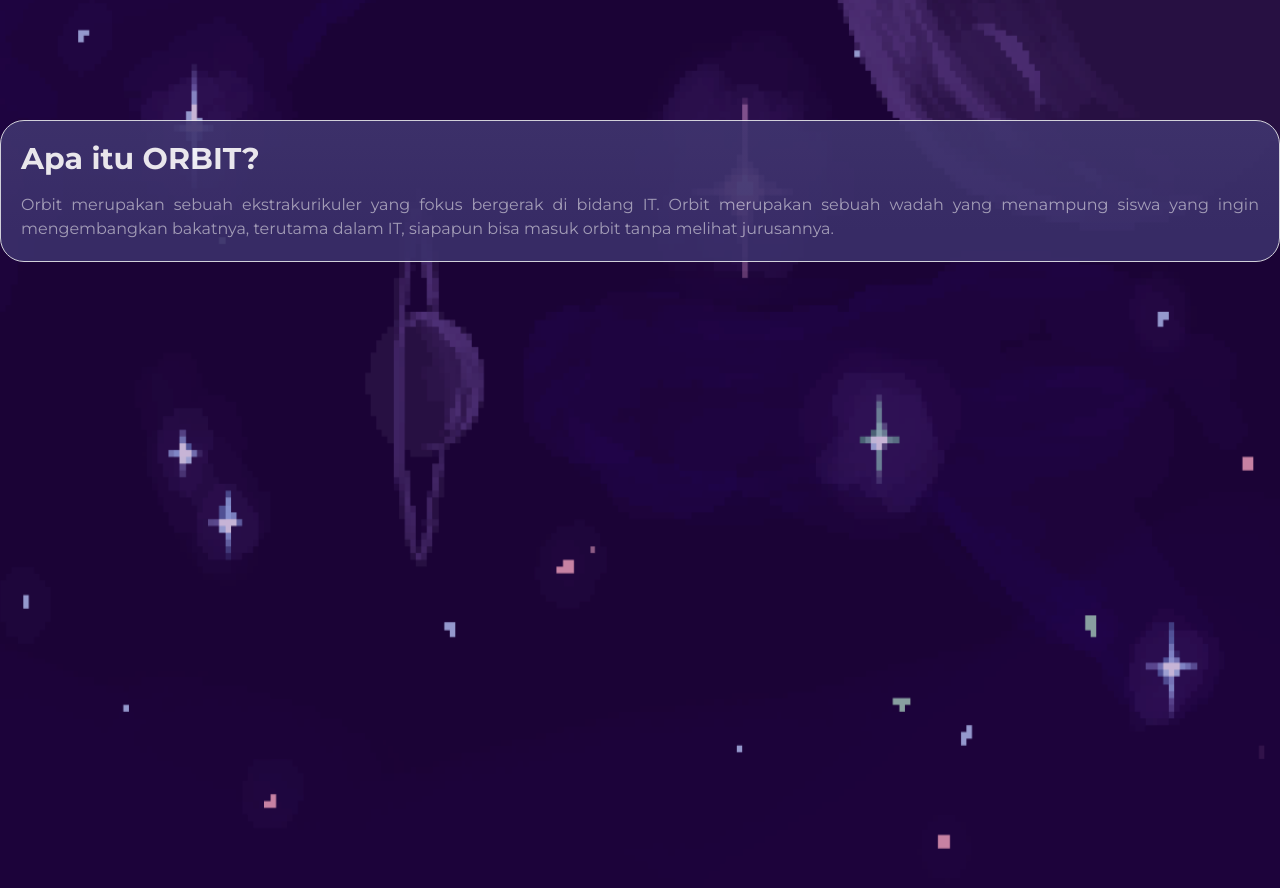
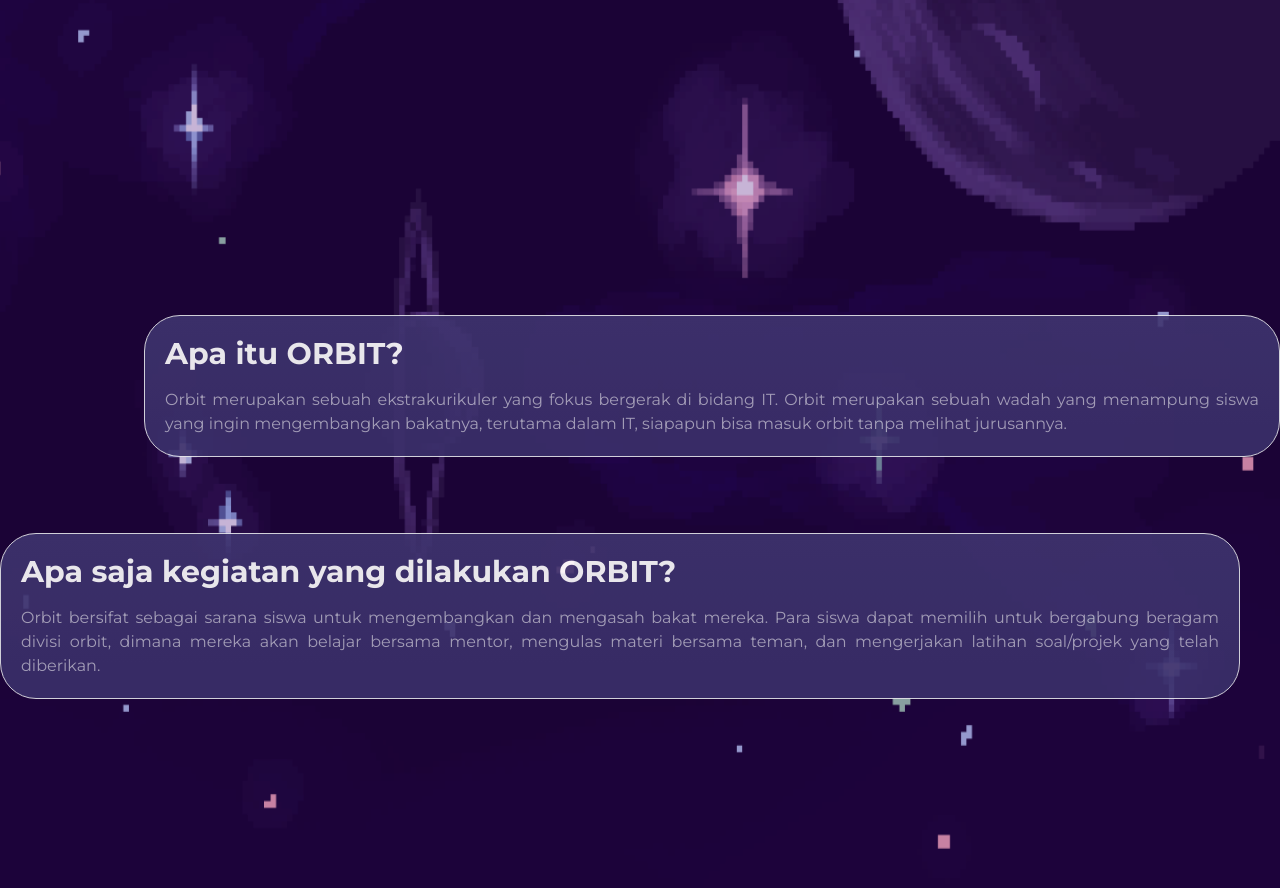
Before and after one commit to orbit4it/web-frontend, a Next.js app: page / in a window 1280 px wide. Shown: the part 680-1568 px from the top of the page. Built offline with nearby package versions, Linux system fonts and the light colour scheme.

Commit message:
Landing Page Greetings

```diff
--- a/app/page.tsx
+++ b/app/page.tsx
@@ -87,7 +87,13 @@ export default function Home() {
 			{/* Greetings  END*/}
 
 			{/* APA ITU ORBIT */}
-			<div className=" bg-home2 bg-[length:150%_100%] md:bg-[length:100%_100%] h-screen relative">
+			<div className=" bg-home2 bg-[length:150%_100%] md:bg-[length:100%_100%] h-screen relative p-5 md:p-0">
+				<div className=" pt-1  md:pt-10">
+					<m.div
+						initial={{ opacity: 0, translateY: 100 }}
+						whileInView={{ opacity: 1, translateY: -5 }}
+						className=""
+					>
 						<CardLanding
 							width="w-[478px]"
 							height="h-56 "
@@ -96,7 +102,23 @@ export default function Home() {
 						IT. Orbit merupakan sebuah wadah yang menampung siswa yang ingin
 						mengembangkan bakatnya, terutama dalam IT, siapapun bisa masuk orbit
 						tanpa melihat jurusannya."
+							classname=" mt-5 md:mt-40 ml-0 md:ml-36"
 						/>
+					</m.div>
+				</div>
+				<m.div
+					initial={{ opacity: 0, translateY: 100 }}
+					whileInView={{ opacity: 1, translateY: -5 }}
+					className=" pt-10 relative md:absolute z-10 md:right-10"
+				>
+					<CardLanding
+						width="w-[478px]"
+						height="h-[286px] "
+						judul="Apa saja kegiatan yang dilakukan ORBIT?"
+						desc="Orbit bersifat sebagai sarana siswa untuk mengembangkan dan mengasah bakat mereka. Para siswa dapat memilih untuk bergabung beragam divisi orbit, dimana mereka akan belajar bersama mentor, mengulas materi bersama teman, dan mengerjakan latihan soal/projek yang telah diberikan."
+						classname=" mt-5 md:mt-9"
+					/>
+				</m.div>
 			</div>
 
 			<div className=" bg-home3 bg-[length:150%_100%] md:bg-[length:100%_100%] h-screen relative">
--- a/components/CardLanding.tsx
+++ b/components/CardLanding.tsx
@@ -1,16 +1,21 @@
 import React from 'react';
 import styles from '../helper/page.module.css';
 import { CardLandingProps } from '@/helper/interfaces';
+import { twMerge } from 'tailwind-merge';
 
 const CardLanding: React.FC<CardLandingProps> = ({
 	width,
 	height,
 	judul,
 	desc,
+	classname,
 }) => {
 	return (
 		<div
-			className={` ${styles.cardLanding} w-auto md:${width} h-auto md:${height} rounded-3xl border-[1px] text-white p-5`}
+			className={twMerge(
+				`${styles.cardLanding} w-auto md:${width} h-auto md:${height} rounded-[36px] border-[1px] text-white p-5`,
+				classname
+			)}
 		>
 			<h1 className=" text-3xl font-bold">{judul}</h1>
 			<p className=" opacity-60 text-[16px] font-normal text-justify pt-4">
--- a/helper/interfaces.ts
+++ b/helper/interfaces.ts
@@ -11,4 +11,5 @@ export interface CardLandingProps {
 	height: string;
 	judul: string;
 	desc: string;
+	classname: string;
 }
--- a/package.json
+++ b/package.json
@@ -21,6 +21,7 @@
     "react": "18.2.0",
     "react-dom": "18.2.0",
     "react-icons": "^4.10.1",
+    "tailwind-merge": "^1.13.2",
     "tailwindcss": "3.3.2",
     "typescript": "5.1.3"
   }
```
Also changed, not shown: 1 other file (tests, documents, lock files or other folders). Lines whose indentation alone changed are shown as unchanged.
